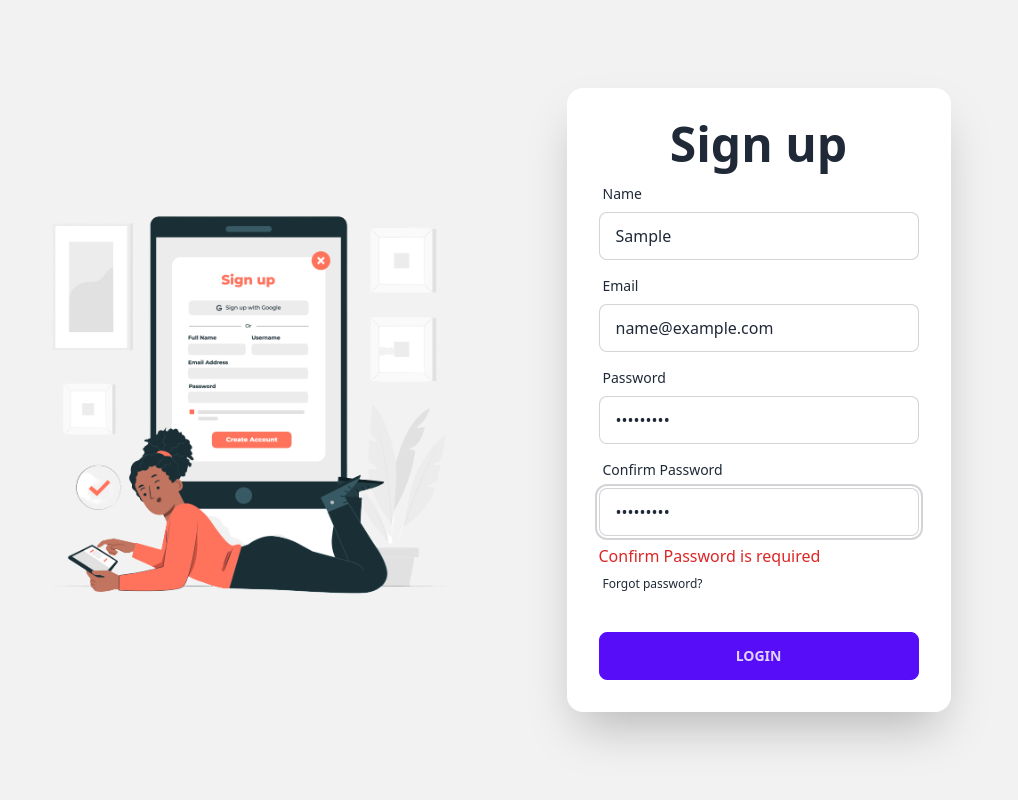
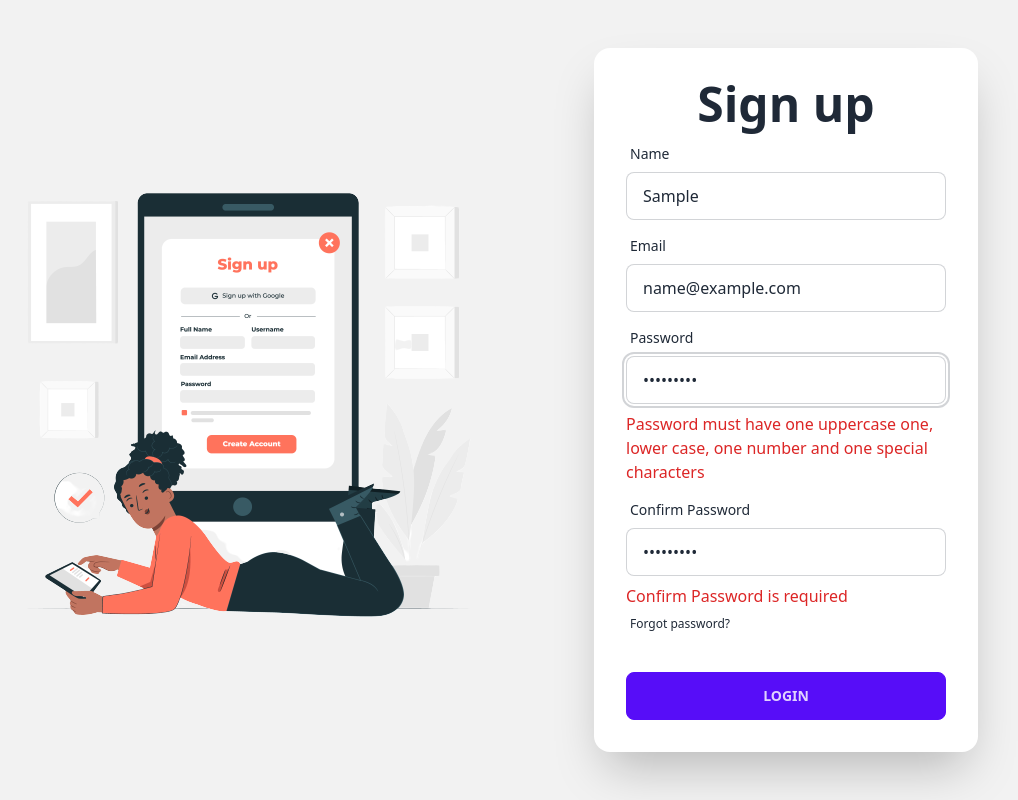
Before and after one commit to Foysalhossain/musicy-client, a React (Vite) app: page /signup in a window 1280 px wide. Both pictures are taken after typing "Sample", "name@example.com", "Sample123", "Sample123" into the empty fields and a click on the button "LOGIN". Shown: the whole page, without its empty margins (152-1170 px from the left). Built offline with nearby package versions, Linux system fonts and the light colour scheme; no server answers.

Commit message:
password regex added

```diff
--- a/src/pages/SignUp/SignUp.jsx
+++ b/src/pages/SignUp/SignUp.jsx
@@ -36,8 +36,16 @@ const SignUp = () => {
                             <label className="label">
                                 <span className="label-text">Password</span>
                             </label>
-                            <input type="password" {...register("password", { required: true, minLength: 6, maxLength: 20 })} name="password" placeholder="password" className="input input-bordered" />
+                            <input type="password" {...register("password", {
+                                required: true,
+                                minLength: 6,
+                                maxLength: 20,
+                                pattern: /(?=.*[A-Z])(?=.*[!@#$&*])(?=.*[0-9])(?=.*[a-z]).{6}/
+                            })} name="password" placeholder="password" className="input input-bordered" />
                             {errors.password?.type === 'required' && <span className="text-red-600 mt-2">Password is required</span>}
+                            {errors.password?.type === 'minLength' && <span className="text-red-600 mt-2">Password must be 6 characters</span>}
+                            {errors.password?.type === 'maxLength' && <span className="text-red-600 mt-2">Password must be less then 20 characters</span>}
+                            {errors.password?.type === 'pattern' && <span className="text-red-600 mt-2">Password must have one uppercase one, lower case, one number and one special characters</span>}
                         </div>
                         <div className="form-control">
                             <label className="label">
```
